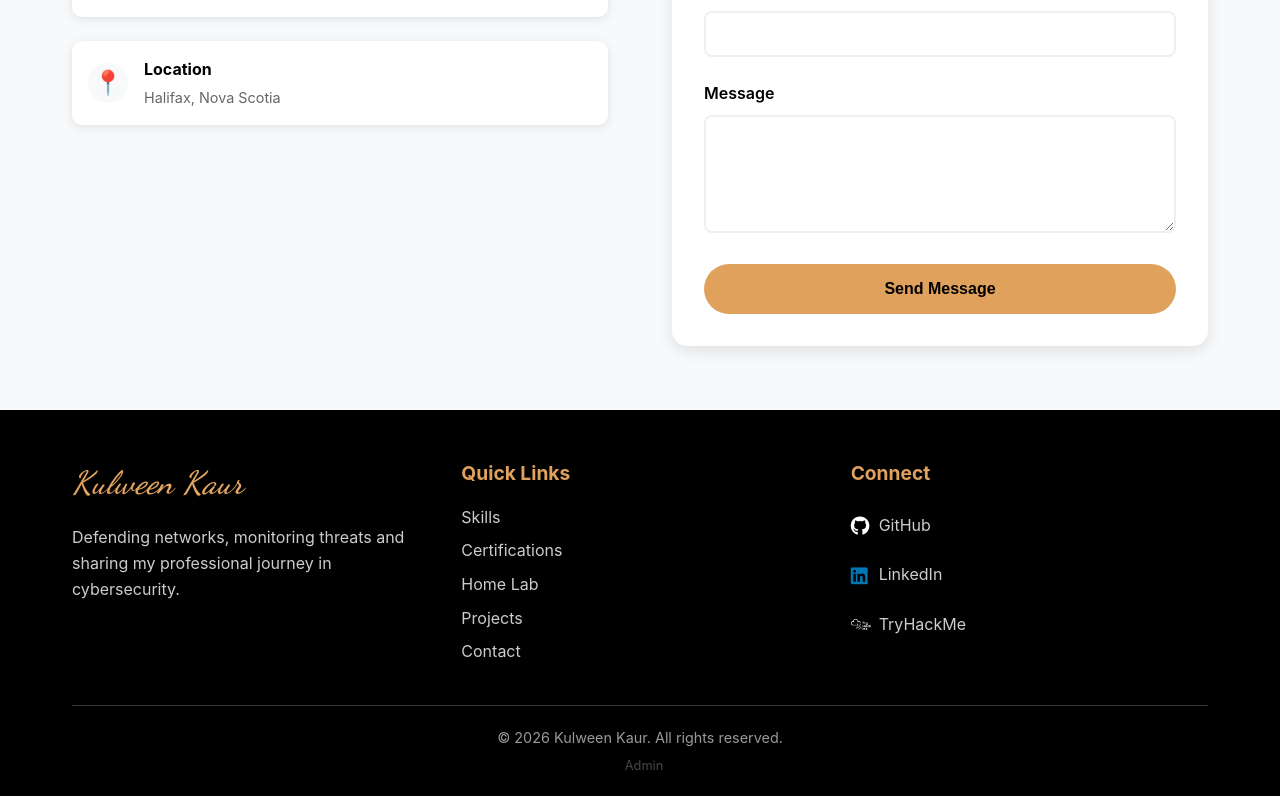
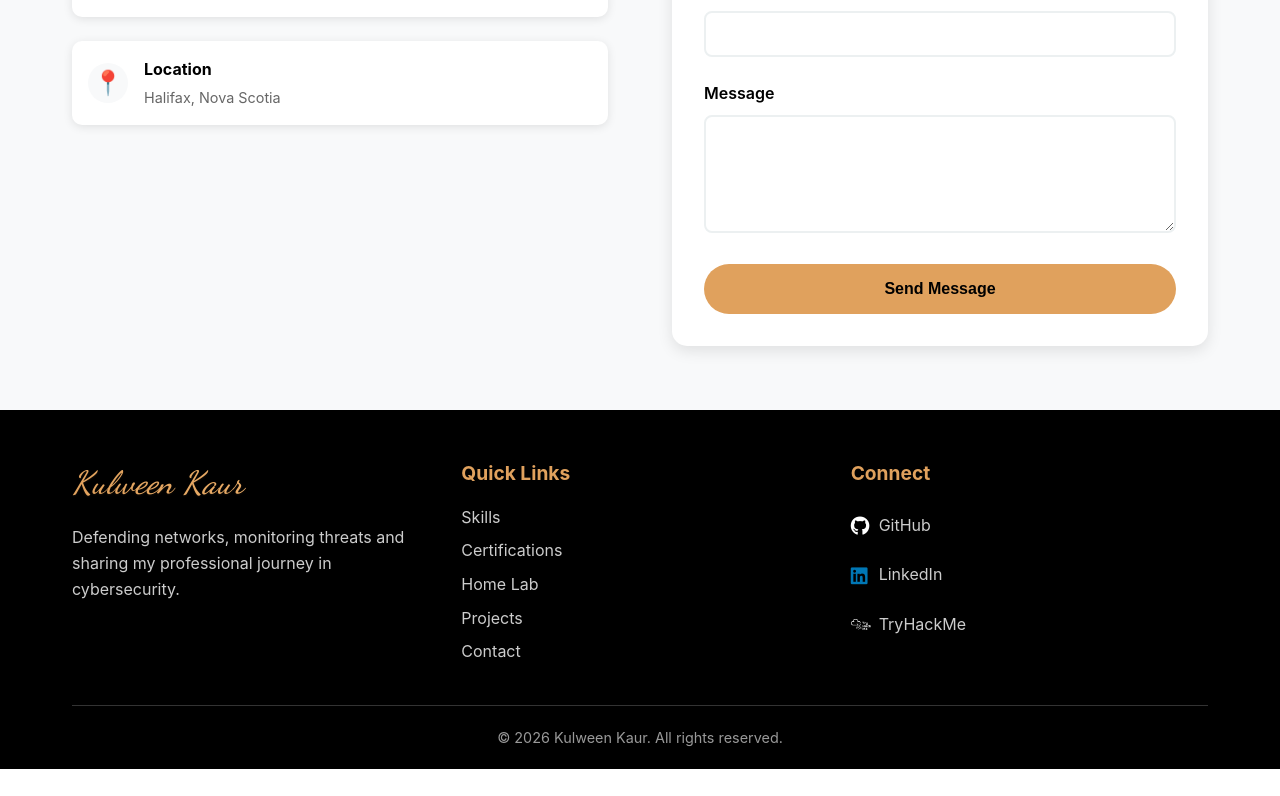
Before and after one commit to kaurween-003/portfolio, a React (Create React App) app: page /contact in a window 1280 px wide. Shown: the part 601-1397 px from the top of the page. After the commit the page ends 1370 px from the top, so only its background shows below. Built offline with nearby package versions, Linux system fonts and the light colour scheme; no server answers.

Commit message:
Remove admin link from footer and clean up admin references

```diff
--- a/src/components/Footer.js
+++ b/src/components/Footer.js
@@ -45,18 +45,6 @@ const Footer = () => {
 
         <div className="footer-bottom">
           <p>&copy; {currentYear} Kulween Kaur. All rights reserved.</p>
-          <p>
-
-            <a href="/admin" style={{
-              color: '#666',
-              textDecoration: 'none',
-              marginLeft: '0.5rem',
-              fontSize: '0.8rem',
-              opacity: '0.7'
-            }}>
-              Admin
-            </a>
-          </p>
         </div>
       </div>
     </footer>
--- a/src/pages/Blog.js
+++ b/src/pages/Blog.js
@@ -6,7 +6,7 @@ const Blog = () => {
   const [selectedBlog, setSelectedBlog] = useState(null);
 
   useEffect(() => {
-    // Load blogs from localStorage (populated by admin)
+    // Load blogs from localStorage
     const savedBlogs = localStorage.getItem('portfolioBlogs');
     if (savedBlogs) {
       setBlogPosts(JSON.parse(savedBlogs));
--- a/src/pages/Certifications.js
+++ b/src/pages/Certifications.js
@@ -8,7 +8,7 @@ const Certifications = () => {
   const [certifications, setCertifications] = useState([]);
 
   useEffect(() => {
-    // Load certifications from localStorage (populated by admin)
+    // Load certifications from localStorage
     const savedCerts = localStorage.getItem('portfolioCertifications');
     if (savedCerts) {
       setCertifications(JSON.parse(savedCerts));
--- a/src/pages/HomeLab.js
+++ b/src/pages/HomeLab.js
@@ -5,7 +5,7 @@ const HomeLab = () => {
   const [homelabItems, setHomelabItems] = useState([]);
 
   useEffect(() => {
-    // Load homelab items from localStorage (populated by admin)
+    // Load homelab items from localStorage
     const savedItems = localStorage.getItem('portfolioHomelab');
     if (savedItems) {
       setHomelabItems(JSON.parse(savedItems));
--- a/src/pages/Projects.js
+++ b/src/pages/Projects.js
@@ -8,7 +8,7 @@ const Projects = () => {
   const [projects, setProjects] = useState([]);
 
   useEffect(() => {
-    // Load projects from localStorage (populated by admin)
+    // Load projects from localStorage
     const savedProjects = localStorage.getItem('portfolioProjects');
     if (savedProjects) {
       setProjects(JSON.parse(savedProjects));
--- a/src/pages/Skills.js
+++ b/src/pages/Skills.js
@@ -8,7 +8,7 @@ const Skills = () => {
   const [skillSections, setSkillSections] = useState([]);
 
   useEffect(() => {
-    // Load skills from localStorage (populated by admin)
+    // Load skills from localStorage
     const savedSkills = localStorage.getItem('portfolioSkills');
     if (savedSkills) {
       setSkillSections(JSON.parse(savedSkills));
```
